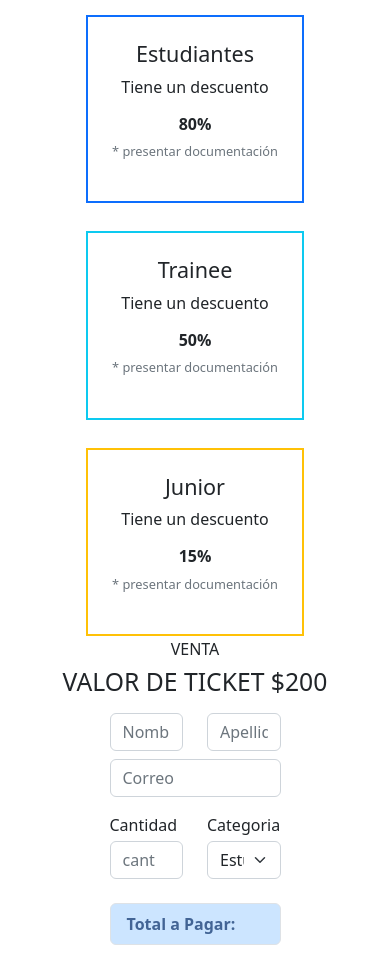
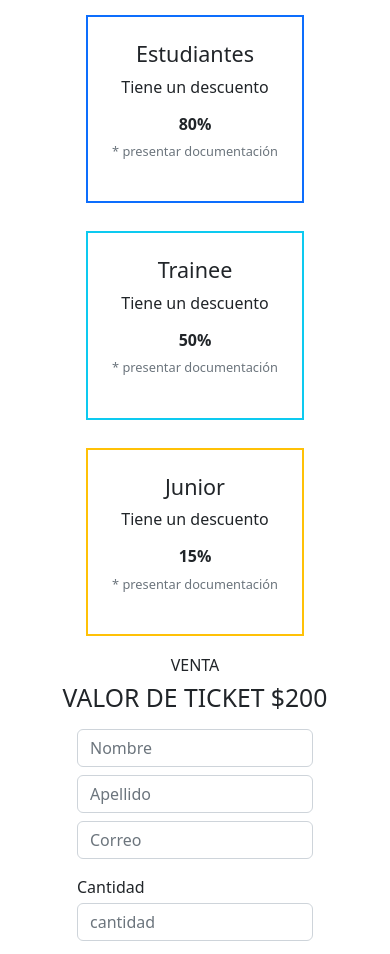
Before and after one commit to celinafioretti/Trabajo-Practico-Integrador-Codo-a-Codo, a plain HTML site: page tickets.html in a window 390 px wide. Shown: the part 95-1049 px from the top of the page. Drawn offline with Linux system fonts and the light colour scheme.

Commit message:
responsive

```diff
--- a/tickets.html
+++ b/tickets.html
@@ -64,27 +64,27 @@
         <!--Titulo y Form-->
         <div class="container-fluid">
             <div class="row">
-                <h3 class="text-center fs-6 text-uppercase">Venta</h3>
+                <h3 class="text-center fs-6 text-uppercase mt-3">Venta</h3>
                 <h2 class="text-center text-uppercase mb-3">Valor de Ticket $200</h2>
             </div>
             <div class="row justify-content-center">
-                <div class="col-6">
+                <div class="col-8 col-md-6">
                     <div class="row mb-3">
-                        <div class="col-6 mb-2">
+                        <div class="col-12 col-md-6 mb-2">
                             <input type="text" class="form-control" placeholder="Nombre" aria-label="First name">
                         </div>
-                        <div class="col-6 mb-2">
+                        <div class="col-12 col-md-6 mb-2">
                             <input type="text" class="form-control" placeholder="Apellido" aria-label="Second name">
                         </div>
-                        <div class="col-12 mb-2">
+                        <div class="col-12 col-md-12 mb-2">
                             <input type="email" class="form-control" placeholder="Correo" aria-label="emailHelp">
                         </div>
 
-                        <div class="col-6 mb-2 mb-4">
+                        <div class="col-12 col-md-6 mb-2 mb-md-4">
                             <p class="mt-2 mb-1">Cantidad</p>
                             <input id="cantidad-form" type="number" class="form-control" placeholder="cantidad" aria-label="Second name">
                         </div>
-                        <div class="col-6 mb-2" mb-4>
+                        <div class="col-12 col-md-6 mb-2" mb-4>
                             <p class="mt-2 mb-1">Categoria</p>
                             <select id="selector-categoria" class="form-select" aria-label="Default select example">
                                 <option value="Estudiante" selected>Estudiante</option>
@@ -93,14 +93,14 @@
                             </select>
                         </div>
 
-                        <div class="div col-12">
+                        <div class="div col-12 col-md-12">
                             <p class="border rounded totalPagar p-2 ps-3 fw-bold" id="total-pagar">Total a Pagar: </p>
                         </div>
 
-                        <div class="col-6 d-grid">
+                        <div class="col-6 col-md-6 d-grid">
                             <button id="botonBorrar" class="btn btn-primary botonEnviar fw-bold" type="submit">Borrar</button>
                         </div>
-                        <div class="col-6 d-grid">
+                        <div class="col-6 col-md-6 d-grid">
                             <button id="botonResumen" class="btn btn-primary botonEnviar fw-bold" type="submit">Resumen</button>
                         </div>
                     </div>
```
